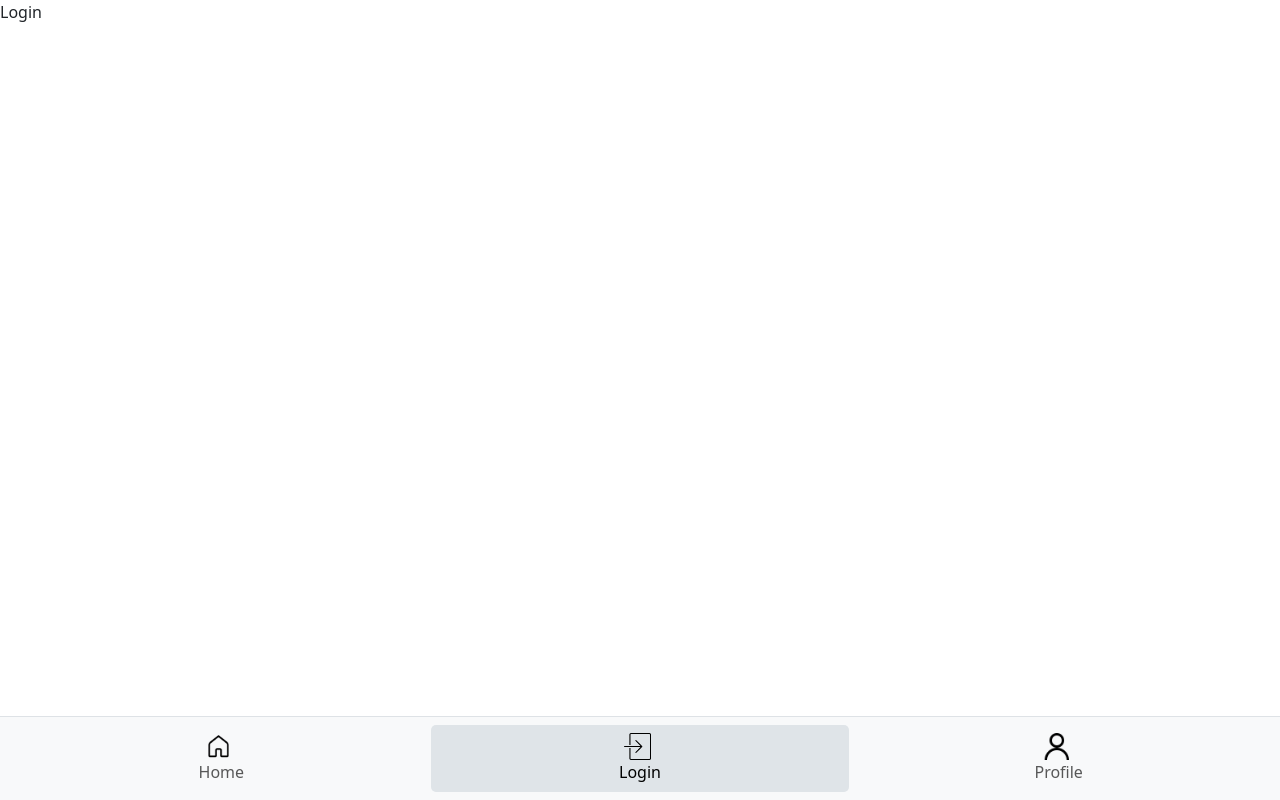
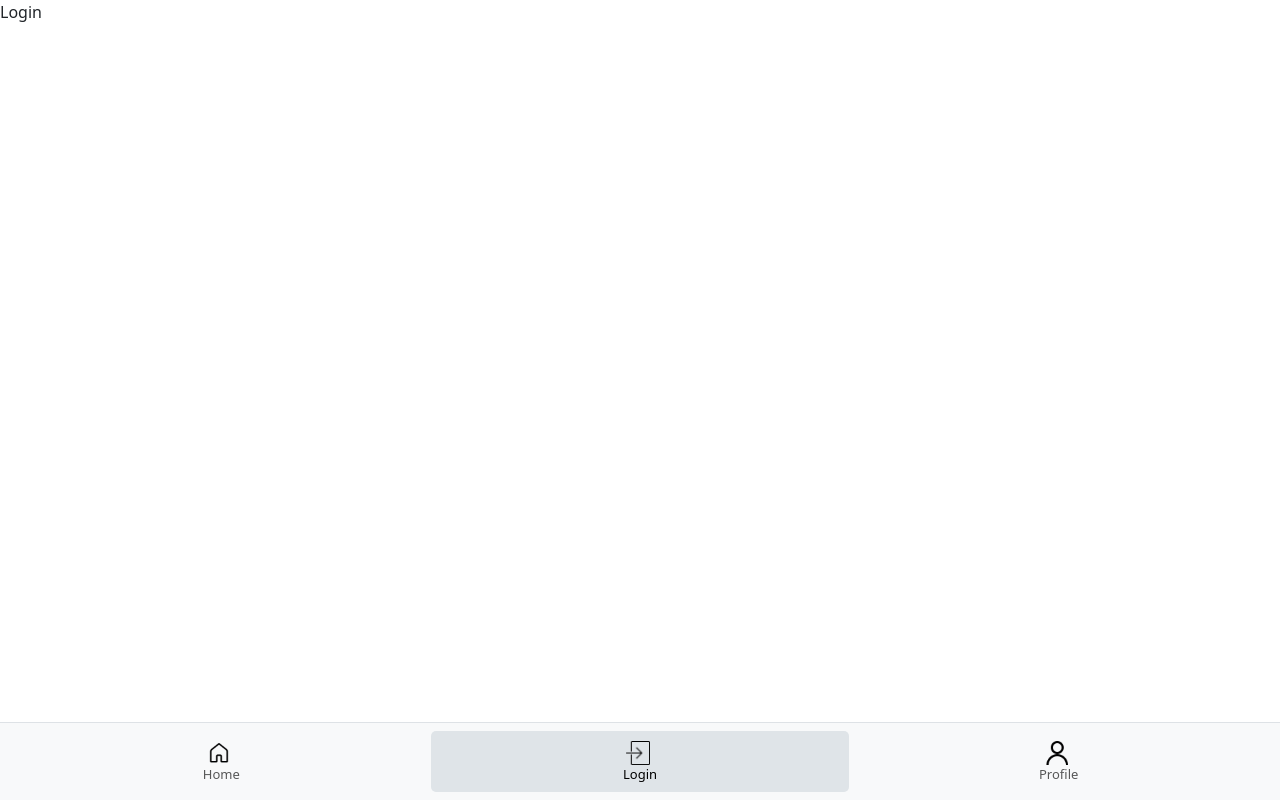
Before and after one commit to joniheri/absensi-karyawan-reactjs18, a React (Vite) app: page /login in a window 1280 px wide. Built offline with nearby package versions, Linux system fonts and the light colour scheme.

Commit message:
Update Menu Bottom OK

```diff
--- a/src/components/NavbarBottom.jsx
+++ b/src/components/NavbarBottom.jsx
@@ -19,12 +19,12 @@ export default function NavbarBottom() {
                   src="assets/img/icons/icons8-home-144-black.png"
                   alt=""
                   style={{
-                    height: "27px",
+                    height: "24px",
                     width: "auto",
                     marginRight: "5px",
                   }}
                 />
-                <div>Home</div>
+                <div style={{ fontSize: "13px" }}>Home</div>
               </Link>
             </li>
             <li className="nav-item">
@@ -38,12 +38,12 @@ export default function NavbarBottom() {
                   src="assets/img/icons/icons8-login-100-black.png"
                   alt=""
                   style={{
-                    height: "27px",
+                    height: "24px",
                     width: "auto",
                     marginRight: "5px",
                   }}
                 />
-                <div>Login</div>
+                <div style={{ fontSize: "13px" }}>Login</div>
               </Link>
             </li>
             <li className="nav-item">
@@ -52,12 +52,12 @@ export default function NavbarBottom() {
                   src="assets/img/icons/icons8-user-96-black.png"
                   alt=""
                   style={{
-                    height: "27px",
+                    height: "24px",
                     width: "auto",
                     marginRight: "5px",
                   }}
                 />
-                <div>Profile</div>
+                <div style={{ fontSize: "13px" }}>Profile</div>
               </Link>
             </li>
           </ul>
```
